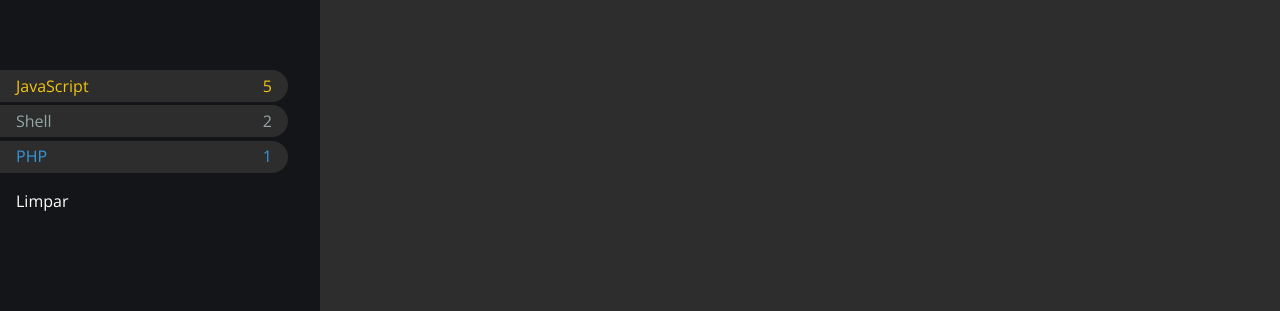
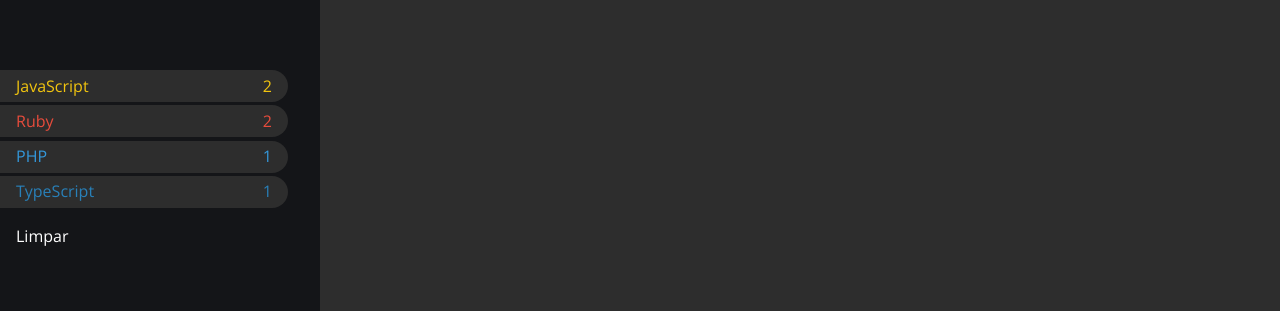
Before and after one commit to Dynylson/APIGithub, a React (Create React App) app: page /repositories in a window 1280 px wide. Shown: the part 441-752 px from the top of the page. Built offline with nearby package versions, Linux system fonts and the light colour scheme.

Commit message:
Componente Filter: dados dinamicamente

```diff
--- /dev/null
+++ b/src/pages/RepositoriesPage/Filter/index.jsx
@@ -0,0 +1,30 @@
+import { Container, Selector, Cleaner } from './styles'
+import PropTypes from 'prop-types'
+
+const Filter = ({ languages }) => {
+  const selectors = languages.map(({ name, count, color }) => (
+    <Selector key={name.toLowerCase()} color={color}>
+      <span>{name}</span>
+      <span>{count}</span>
+    </Selector>
+  ))
+
+  return (
+    <Container>
+      {selectors}
+      <Cleaner>Limpar</Cleaner>
+    </Container>
+  )
+}
+
+Filter.propTypes = {
+  languages: PropTypes.arrayOf(
+    PropTypes.shape({
+      name: PropTypes.string.isRequired,
+      count: PropTypes.number.isRequired,
+      color: PropTypes.string,
+    }).isRequired,
+  ).isRequired,
+}
+
+export default Filter
--- a/src/pages/RepositoriesPage/Filter/index.tsx
+++ /dev/null
@@ -1,37 +0,0 @@
-import { Container, Selector, Cleaner } from './styles'
-
-const Filter = () => {
-  const langs = [
-    {
-      name: 'JavaScript',
-      count: 5,
-      color: '#f1c40f',
-    },
-    {
-      name: 'Shell',
-      count: 2,
-      color: '#95a5a6',
-    },
-    {
-      name: 'PHP',
-      count: 1,
-      color: '#3498db',
-    },
-  ]
-
-  const selectors = langs.map(({ name, count, color }) => (
-    <Selector key={name.toLowerCase()} color={color}>
-      <span>{name}</span>
-      <span>{count}</span>
-    </Selector>
-  ))
-
-  return (
-    <Container>
-      {selectors}
-      <Cleaner>Limpar</Cleaner>
-    </Container>
-  )
-}
-
-export default Filter
--- a/src/pages/RepositoriesPage/Profile/index.jsx
+++ b/src/pages/RepositoriesPage/Profile/index.jsx
@@ -38,7 +38,7 @@
   )
 }
 
-Profile.PropTypes = {
+Profile.propTypes = {
   user: PropTypes.shape({
     login: PropTypes.string.isRequired,
     name: PropTypes.string.isRequired,
--- a/src/pages/RepositoriesPage/index.jsx
+++ b/src/pages/RepositoriesPage/index.jsx
@@ -4,6 +4,8 @@
 import Repositories from './Repositories'
 
 import { Container, Sidebar, Main } from './styles'
+
+import { langColors } from '../../services/config'
 
 const RepositoriesPage = () => {
   const user = {
@@ -17,13 +19,75 @@
     location: 'Brazil',
   }
 
+  const repositories = [
+    {
+      name: 'Repo 1',
+      description: 'Descricao',
+      html_url: 'https://github.com/Dynylson',
+      language: 'JavaScript',
+    },
+    {
+      name: 'Repo 2',
+      description: 'Descricao',
+      html_url: 'https://github.com/Dynylson',
+      language: 'JavaScript',
+    },
+    {
+      name: 'Repo 3',
+      description: 'Descricao',
+      html_url: 'https://github.com/Dynylson',
+      language: 'PHP',
+    },
+    {
+      name: 'Repo 4',
+      description: 'Descricao',
+      html_url: 'https://github.com/Dynylson',
+      language: 'Ruby',
+    },
+    {
+      name: 'Repo 5',
+      description: 'Descricao',
+      html_url: 'https://github.com/Dynylson',
+      language: 'TypeScript',
+    },
+    {
+      name: 'Repo 6',
+      description: 'Descricao',
+      html_url: 'https://github.com/Dynylson',
+      language: 'Ruby',
+    },
+  ]
+
+  let stats = repositories
+    .map((repository) => repository.language)
+    .reduce(
+      (data, language) => ({
+        ...data,
+        [language]: (data[language] || 0) + 1,
+      }),
+      [],
+    )
+
+  delete stats.null
+
+  stats = Object.keys(stats)
+    .map((language) => ({
+      name: language,
+      count: stats[language],
+      color: langColors[language.toLowerCase()],
+    }))
+    .sort((a, b) => b.count - a.count)
+  console.log(stats)
+
+  // Calculo dos filters
+
   return (
     <Container>
       <Sidebar>
         <ProfileContextProvider>
           <Profile user={user} />
         </ProfileContextProvider>
-        <Filter />
+        <Filter languages={stats} />
       </Sidebar>
       <Main>
         <Repositories />
--- /dev/null
+++ b/src/services/config.ts
@@ -0,0 +1,15 @@
+export const langColors = {
+  javascript: '#f1c40f',
+  typescript: '#2980b9',
+  python: '#2ecc71',
+  html: '#e67e22',
+  css: '#9b59b6',
+  scss: '#9b59b6',
+  vue: '#1abc9c',
+  php: '#3498db',
+  go: '#72aed8',
+  ruby: '#e74c3c',
+  c: '#16a085',
+  'c#': '#27ae60',
+  'c++': '#7f8c8d',
+}
```
